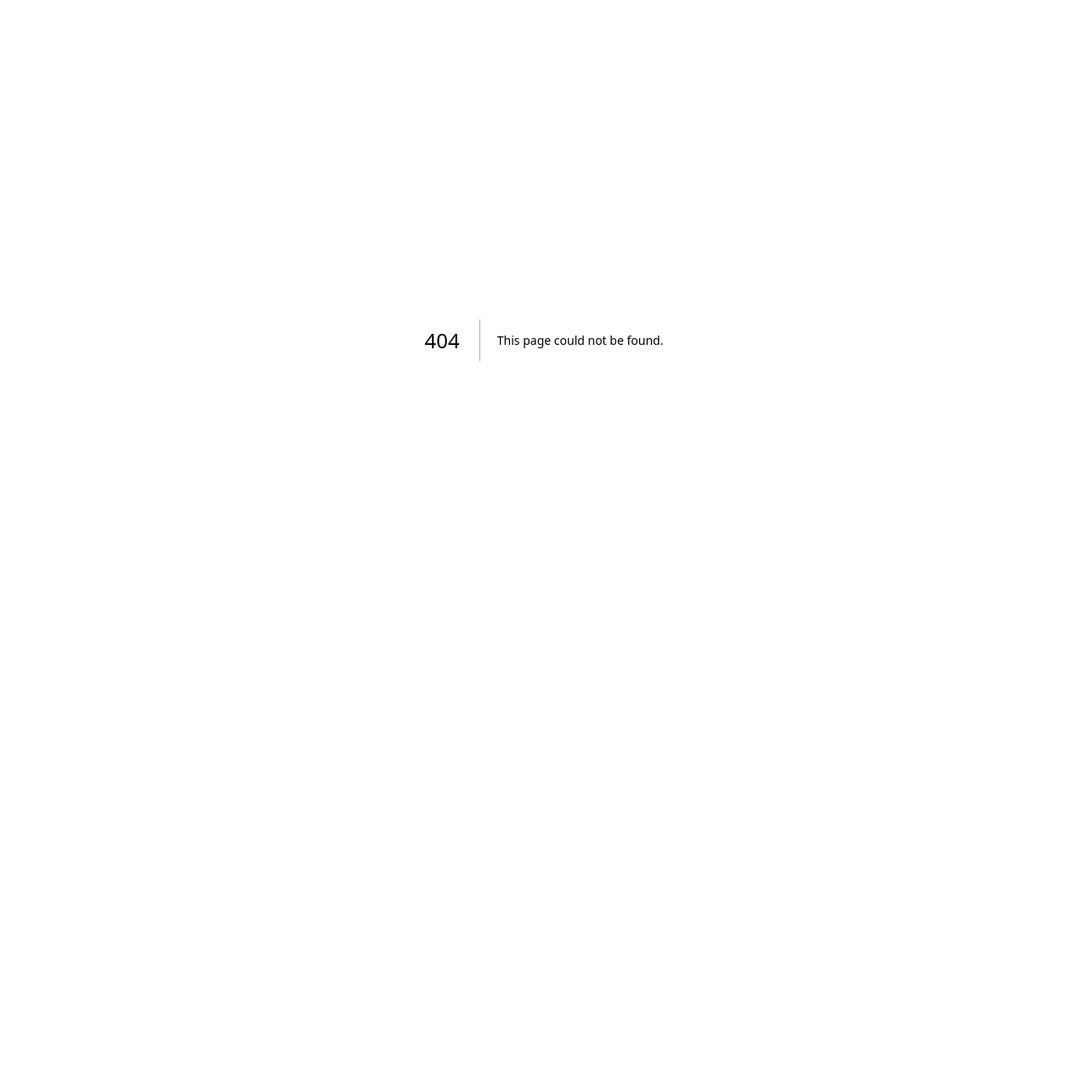
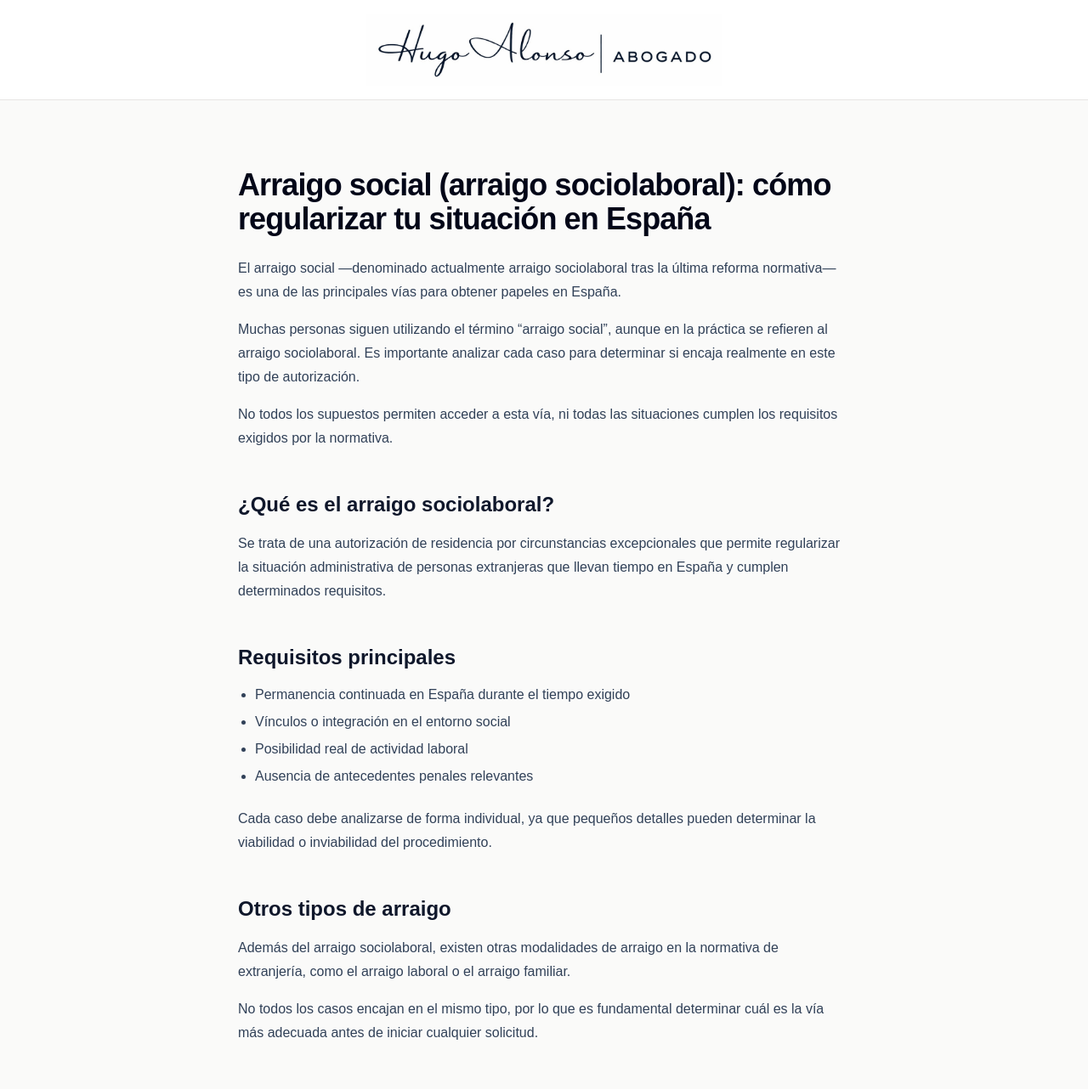
Before and after one commit to HugoAG73/hugo-alonso-web, a Next.js app: page /arraigo-social in a window 1280 px wide. Before the commit this address had no page. Shown: the top 1282 px of the page at 85% size. Before the commit the page ends 800 px from the top, so only its background shows below. Built offline with nearby package versions, Linux system fonts and the light colour scheme.

Commit message:
Pagina arraigo social

```diff
--- /dev/null
+++ b/app/arraigo-social/page.tsx
@@ -0,0 +1,140 @@
+import Image from "next/image";
+
+export default function ArraigoSocialPage() {
+  return (
+    <main className="min-h-screen bg-stone-50 text-slate-900">
+
+      {/* HEADER */}
+      <header className="border-b border-stone-200 bg-white">
+        <div className="flex justify-center py-4">
+          <a href="/">
+            <Image
+              src="/logo-header-cropped.png"
+              alt="Hugo Alonso Abogado"
+              width={1180}
+              height={240}
+              className="h-[70px] w-auto md:h-[85px]"
+              priority
+            />
+          </a>
+        </div>
+      </header>
+
+      {/* CONTENIDO */}
+      <section className="mx-auto max-w-3xl px-6 py-20">
+
+        <h1 className="text-4xl font-semibold tracking-tight text-slate-950">
+          Arraigo social (arraigo sociolaboral): cómo regularizar tu situación en España
+        </h1>
+
+        <p className="mt-6 text-base leading-7 text-slate-700">
+          El arraigo social —denominado actualmente arraigo sociolaboral tras la última reforma normativa— es una de las principales vías para obtener papeles en España.
+        </p>
+
+        <p className="mt-4 text-base leading-7 text-slate-700">
+          Muchas personas siguen utilizando el término “arraigo social”, aunque en la práctica se refieren al arraigo sociolaboral. Es importante analizar cada caso para determinar si encaja realmente en este tipo de autorización.
+        </p>
+
+        <p className="mt-4 text-base leading-7 text-slate-700">
+          No todos los supuestos permiten acceder a esta vía, ni todas las situaciones cumplen los requisitos exigidos por la normativa.
+        </p>
+
+        <h2 className="mt-12 text-2xl font-semibold text-slate-900">
+          ¿Qué es el arraigo sociolaboral?
+        </h2>
+
+        <p className="mt-4 text-base leading-7 text-slate-700">
+          Se trata de una autorización de residencia por circunstancias excepcionales que permite regularizar la situación administrativa de personas extranjeras que llevan tiempo en España y cumplen determinados requisitos.
+        </p>
+
+        <h2 className="mt-12 text-2xl font-semibold text-slate-900">
+          Requisitos principales
+        </h2>
+
+        <ul className="mt-4 list-disc pl-5 space-y-2 text-slate-700">
+          <li>Permanencia continuada en España durante el tiempo exigido</li>
+          <li>Vínculos o integración en el entorno social</li>
+          <li>Posibilidad real de actividad laboral</li>
+          <li>Ausencia de antecedentes penales relevantes</li>
+        </ul>
+
+        <p className="mt-6 text-base leading-7 text-slate-700">
+          Cada caso debe analizarse de forma individual, ya que pequeños detalles pueden determinar la viabilidad o inviabilidad del procedimiento.
+        </p>
+
+        <h2 className="mt-12 text-2xl font-semibold text-slate-900">
+          Otros tipos de arraigo
+        </h2>
+
+        <p className="mt-4 text-base leading-7 text-slate-700">
+          Además del arraigo sociolaboral, existen otras modalidades de arraigo en la normativa de extranjería, como el arraigo laboral o el arraigo familiar.
+        </p>
+
+        <p className="mt-4 text-base leading-7 text-slate-700">
+          No todos los casos encajan en el mismo tipo, por lo que es fundamental determinar cuál es la vía más adecuada antes de iniciar cualquier solicitud.
+        </p>
+
+        <h2 className="mt-12 text-2xl font-semibold text-slate-900">
+          ¿Es viable tu caso?
+        </h2>
+
+        <p className="mt-4 text-base leading-7 text-slate-700">
+          Antes de iniciar el procedimiento, es recomendable realizar un análisis previo para evitar errores que puedan dar lugar a requerimientos o denegaciones.
+        </p>
+
+        <p className="mt-4 text-base leading-7 text-slate-700">
+          El análisis previo es determinante para definir una estrategia adecuada y evitar actuaciones innecesarias.
+        </p>
+
+        {/* CTA */}
+        <div className="mt-12 flex flex-col gap-4 sm:flex-row">
+
+          <a
+            href="/#contacto"
+            className="inline-flex items-center justify-center rounded-2xl bg-slate-950 px-6 py-4 text-sm font-medium text-white shadow-lg transition hover:-translate-y-0.5"
+          >
+            Evaluar mi caso en 24h
+          </a>
+
+          <a
+            href="https://wa.me/34686310400"
+            target="_blank"
+            className="inline-flex items-center justify-center rounded-2xl bg-green-600 px-6 py-4 text-sm font-medium text-white shadow-lg transition hover:-translate-y-0.5"
+          >
+            Consultar por WhatsApp
+          </a>
+
+          <a
+            href="/"
+            className="inline-flex items-center justify-center rounded-2xl border border-stone-300 px-6 py-4 text-sm font-medium text-slate-700 transition hover:bg-stone-100"
+          >
+            Volver a la web
+          </a>
+
+        </div>
+
+      </section>
+
+      <footer className="border-t border-stone-200 bg-stone-50">
+        <div className="mx-auto flex max-w-7xl flex-col gap-4 px-6 py-8 text-xs text-slate-500 lg:flex-row lg:items-center lg:justify-between lg:px-8">
+          <div>© 2026 Hugo Alonso Abogado. Todos los derechos reservados.</div>
+          <div className="flex gap-6">
+            <a href="/despacho" className="hover:text-slate-800">
+              Despacho
+            </a>
+            <a href="/aviso-legal" className="hover:text-slate-800">
+              Aviso legal
+            </a>
+            <a href="/politica-privacidad" className="hover:text-slate-800">
+              Política de privacidad
+            </a>
+            <a href="/cookies" className="hover:text-slate-800">
+              Cookies
+            </a>
+          </div>
+        </div>
+      </footer>
+
+    </main>
+  );
+}
```
